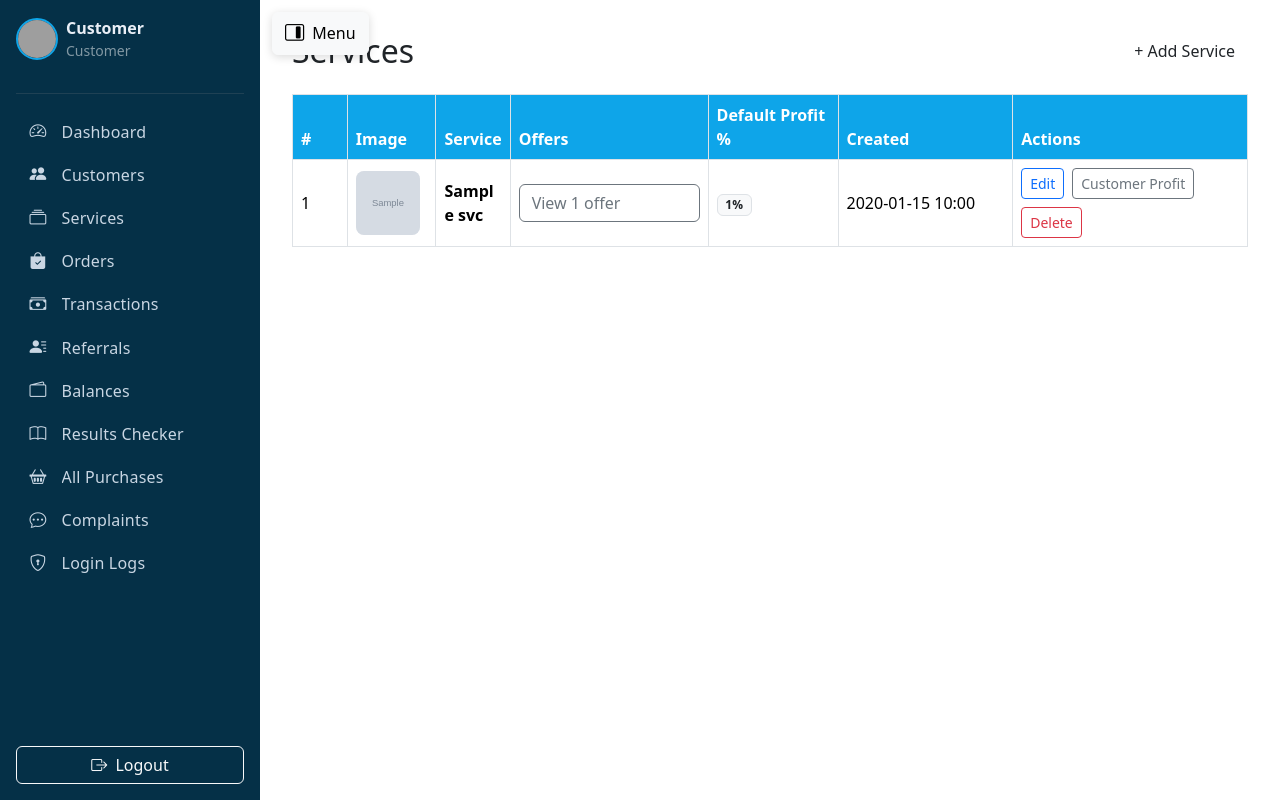
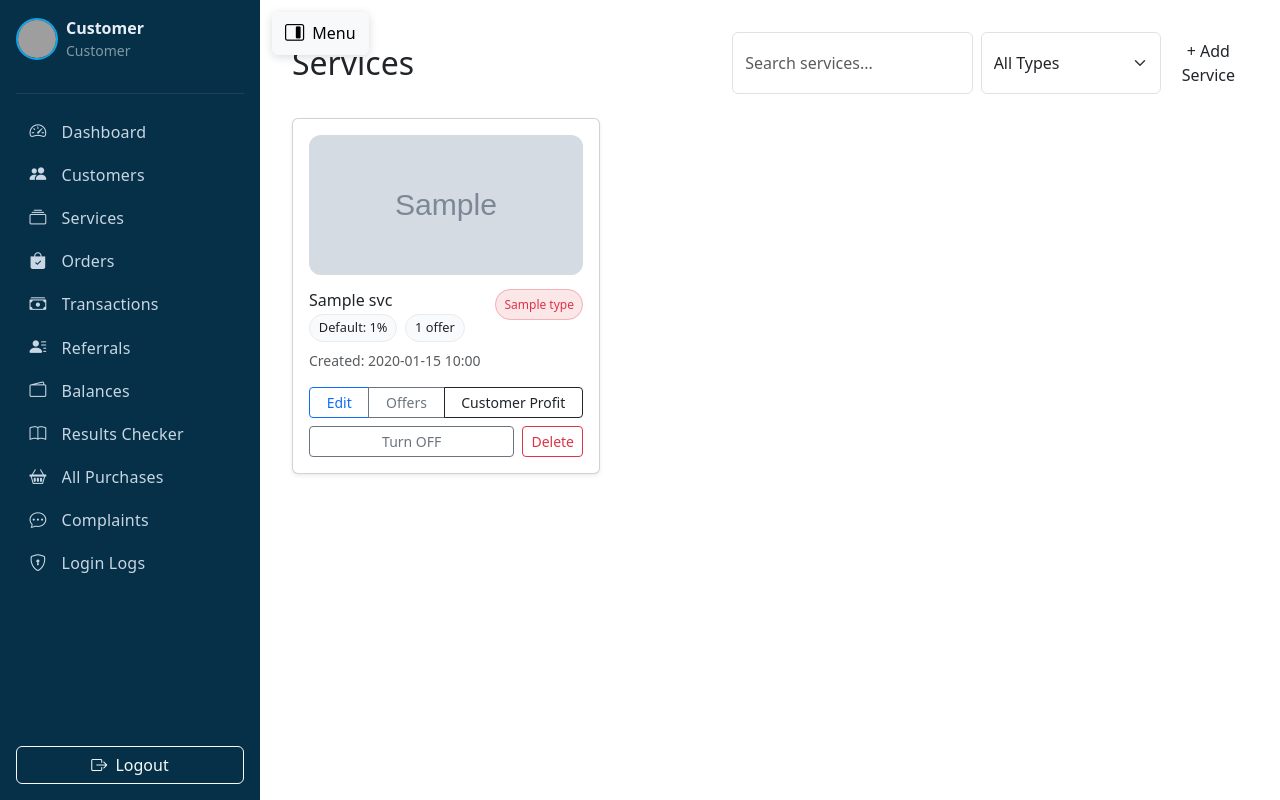
Before and after one commit to Cybok06/nagonu_updated, a Flask app: template templates/admin_services.html in a window 1280 px wide. Run offline with Flask 3, Linux system fonts and the light colour scheme; the template is opened without the code that fills it: most values are stand-ins (such as "Sample title", 1, 10 or a date in 2020); grey boxes marked "Sample" are stand-in pictures; parts of the project's set-up code (start-up, migrations or seed data) failed here and were passed over; grey boxes are pictures that could not be loaded.

Commit message:
Update admin_services.html

```diff
--- a/templates/admin_services.html
+++ b/templates/admin_services.html
@@ -14,48 +14,29 @@
     @media (min-width: 992px) { .admin-content { margin-left: 260px; padding: 2rem; } }
     @media (max-width: 991px) { .admin-content { margin-top: 1rem; padding: 1rem; } }
 
-    /* Table wrapper */
-    .services-table-wrapper { overflow-x: auto; }
-    .services-table-wrapper .table { min-width: 820px; margin-bottom: 0; }
-
-    table thead tr th { background-color: var(--sea-blue) !important; color:#fff !important; }
-    .img-preview { width:64px; height:64px; border-radius:8px; object-fit:cover; background:#f3f6f9; }
-    .img-preview-lg { width:100%; height:180px; object-fit:cover; border-radius:10px; background:#f3f6f9; }
-
     .btn-seablue { background-color: var(--sea-blue); border-color: var(--sea-blue); color:#fff; }
     .btn-seablue:hover { filter:brightness(0.95); color:#fff; }
     .small-muted { font-size:.9rem; color:#6c757d; }
 
-    /* Mobile cards */
-    @media (max-width: 576px) {
-      .service-card { border:1px solid #e9ecef; border-radius:12px; padding:12px; margin-bottom:12px; }
-      .service-card .title { font-weight:600; }
-      .service-card .actions .btn { margin-right:6px; margin-top:6px; }
-      .services-table-wrapper { display:none; }
-    }
-    @media (min-width: 577px) { .services-cards-wrapper { display:none; } }
+    /* Service cards grid */
+    .svc-card-img { width:100%; height:140px; object-fit:cover; border-radius:12px; background:#f3f6f9; }
+    .svc-type-badge { font-size:.75rem; padding:.35rem .5rem; border-radius:999px; }
+    .svc-type-API { background:rgba(25,135,84,.12); color:#198754; border:1px solid rgba(25,135,84,.3); }
+    .svc-type-OFF { background:rgba(220,53,69,.12); color:#dc3545; border:1px solid rgba(220,53,69,.3); }
+    .svc-chip { background:#f8fafc; border:1px solid #e9ecef; border-radius:999px; padding:.2rem .55rem; font-size:.8rem; }
 
-    /* Modal: keep footer visible while scrolling */
-    .modal .modal-footer {
-      position: sticky;
-      bottom: 0;
-      background: #fff;
-      z-index: 2;
-      border-top: 1px solid rgba(0,0,0,.125);
-    }
-    .modal-dialog-scrollable .modal-body { padding-bottom: 1rem; }
+    /* Modal: long-friendly with sticky header + footer */
+    .modal-header { position: sticky; top: 0; background: #fff; z-index: 3; border-bottom: 1px solid rgba(0,0,0,.125); }
+    .modal-footer { position: sticky; bottom: 0; background: #fff; z-index: 3; border-top: 1px solid rgba(0,0,0,.125); }
+    .modal-dialog-xxl { max-width: min(1200px, 96vw); } /* roomy */
+    .img-preview-lg { width:100%; height:220px; object-fit:cover; border-radius:10px; background:#f3f6f9; }
 
-    /* Offers grid in edit modal */
-    .offers-grid thead th { position: sticky; top: 0; background: #fff; z-index: 1; }
-    .offers-grid input { min-width: 100px; }
+    /* Offers grid inside modals */
+    .offers-grid thead th { position: sticky; top: 0; background: #fff; z-index: 2; }
+    .offers-grid input { min-width: 110px; }
     .offers-grid .row-actions { width: 48px; }
     .paste-hint { font-size: .85rem; color:#6c757d; }
 
-    /* Customer profit modal */
-    .cp-search { position: sticky; top: 0; z-index: 1; background: #fff; padding-top: .25rem; }
-    .table-sm td, .table-sm th { vertical-align: middle; }
-
-    /* Very small phones */
     @media (max-width: 380px) {
       .btn-sm { padding: .25rem .5rem; font-size: .8rem; }
       .badge { font-size: .7rem; }
@@ -69,124 +50,75 @@
   <div class="admin-content">
     <div class="d-flex justify-content-between align-items-center mb-4 flex-wrap gap-2">
       <h2 class="mb-0">Services</h2>
+      <div class="d-flex gap-2">
+        <input id="svcSearch" type="text" class="form-control" placeholder="Search services...">
+        <select id="typeFilter" class="form-select" style="max-width:180px">
+          <option value="">All Types</option>
+          <option value="API">API (On)</option>
+          <option value="OFF">OFF</option>
+        </select>
         <button class="btn btn-seablue" data-bs-toggle="modal" data-bs-target="#addServiceModal">+ Add Service</button>
       </div>
-
-    <!-- Desktop / Tablet Table -->
-    <div class="services-table-wrapper">
-      <table class="table table-bordered table-hover align-middle">
-        <thead>
-          <tr>
-            <th style="width:60px;">#</th>
-            <th style="width:90px;">Image</th>
-            <th>Service</th>
-            <th style="width:220px;">Offers</th>
-            <th style="width:140px;">Default Profit %</th>
-            <th style="width:180px;">Created</th>
-            <th style="width:260px;">Actions</th>
-          </tr>
-        </thead>
-        <tbody>
-        {% for svc in services %}
-          {% set sid = svc._id_str %}
-          <tr>
-            <td>{{ loop.index }}</td>
-            <td>
-              {% if svc.image_url %}
-                <img src="{{ svc.image_url }}" class="img-preview" alt="img">
-              {% else %}-{% endif %}
-            </td>
-            <td class="fw-semibold text-break">{{ svc.name }}</td>
-
-            <!-- OFFERS: modal -->
-            <td>
-              {% set count = svc.offers|length if svc.offers else 0 %}
-              {% if count > 0 %}
-                <button class="btn btn-outline-secondary w-100 text-start"
-                        data-bs-toggle="modal"
-                        data-bs-target="#offersModal-{{ sid }}">
-                  View {{ count }} offer{{ '' if count == 1 else 's' }}
-                </button>
-              {% else %}
-                <span class="text-muted">No offers</span>
-              {% endif %}
-            </td>
-
-            <td>
-              <span class="badge bg-light text-dark border">
-                {{ (svc.default_profit_percent if svc.default_profit_percent is not none else 0) | round(2) }}%
-              </span>
-            </td>
-
-            <td class="text-nowrap">
-              {{ svc.created_at.strftime('%Y-%m-%d %H:%M') if svc.created_at else '-' }}
-            </td>
-
-            <td>
-              <div class="d-flex flex-wrap gap-2">
-                <button class="btn btn-sm btn-outline-primary" data-bs-toggle="modal" data-bs-target="#editServiceModal-{{ sid }}">Edit</button>
-                <button class="btn btn-sm btn-outline-secondary" data-bs-toggle="modal" data-bs-target="#setCustomerProfitModal-{{ sid }}">Customer Profit</button>
-                <form method="post" action="{{ url_for('admin_services.delete_service', service_id=sid) }}" onsubmit="return confirm('Delete this service?');">
-                  <button class="btn btn-sm btn-outline-danger" type="submit">Delete</button>
-                </form>
-              </div>
-            </td>
-          </tr>
-        {% endfor %}
-        {% if services|length == 0 %}
-          <tr><td colspan="7" class="text-center">No services found.</td></tr>
-        {% endif %}
-        </tbody>
-      </table>
     </div>
 
-    <!-- Mobile Cards -->
-    <div class="services-cards-wrapper">
+    <!-- Cards grid -->
+    <div id="servicesGrid" class="row g-3">
       {% for svc in services %}
         {% set sid = svc._id_str %}
         {% set count = svc.offers|length if svc.offers else 0 %}
-        <div class="service-card">
-          <div class="d-flex align-items-center">
-            {% if svc.image_url %}
-              <img src="{{ svc.image_url }}" class="img-preview me-2" alt="img">
-            {% endif %}
-            <div class="flex-grow-1">
-              <div class="title text-break">{{ svc.name }}</div>
-              <div class="d-flex gap-2 flex-wrap mt-1">
-                <span class="badge bg-light text-dark border">Default: {{ (svc.default_profit_percent if svc.default_profit_percent is not none else 0) | round(2) }}%</span>
-                <small class="text-muted">{{ svc.created_at.strftime('%Y-%m-%d %H:%M') if svc.created_at else '-' }}</small>
+        {% set t = (svc.type or 'API') %}
+        <div class="col-12 col-sm-6 col-lg-4 col-xxl-3 svc-card" data-name="{{ (svc.name or '')|lower }}" data-type="{{ t }}">
+          <div class="card shadow-sm h-100">
+            <div class="card-body d-flex flex-column">
+              <img src="{{ svc.image_url or '' }}" alt="" class="svc-card-img mb-3">
+              <div class="d-flex align-items-start justify-content-between">
+                <div class="me-2">
+                  <div class="h6 mb-1 text-break">{{ svc.name }}</div>
+                  <div class="d-flex flex-wrap gap-2">
+                    <span class="svc-chip">Default: {{ (svc.default_profit_percent if svc.default_profit_percent is not none else 0) | round(2) }}%</span>
+                    <span class="svc-chip">{{ count }} offer{{ '' if count == 1 else 's' }}</span>
                   </div>
+                </div>
+                <div class="text-end">
+                  <span class="svc-type-badge {{ 'svc-type-API' if t=='API' else 'svc-type-OFF' }}">{{ t }}</span>
                 </div>
               </div>
 
-          <div class="mt-2">
-            {% if count > 0 %}
-              <button class="btn btn-outline-secondary w-100"
-                      data-bs-toggle="modal"
-                      data-bs-target="#offersModal-{{ sid }}">
-                View {{ count }} offer{{ '' if count == 1 else 's' }}
-              </button>
-            {% else %}
-              <span class="text-muted">No offers</span>
-            {% endif %}
+              <div class="small text-muted mt-2">
+                Created: {{ svc.created_at.strftime('%Y-%m-%d %H:%M') if svc.created_at else '-' }}
               </div>
 
-          <div class="actions mt-2 d-flex flex-wrap">
-            <button class="btn btn-sm btn-outline-primary me-2" data-bs-toggle="modal" data-bs-target="#editServiceModal-{{ sid }}">Edit</button>
-            <button class="btn btn-sm btn-outline-secondary me-2" data-bs-toggle="modal" data-bs-target="#setCustomerProfitModal-{{ sid }}">Customer Profit</button>
-            <form class="d-inline" method="post" action="{{ url_for('admin_services.delete_service', service_id=sid) }}" onsubmit="return confirm('Delete this service?');">
+              <div class="mt-3 d-grid gap-2">
+                <div class="btn-group" role="group">
+                  <button class="btn btn-sm btn-outline-primary" data-bs-toggle="modal" data-bs-target="#editServiceModal-{{ sid }}">Edit</button>
+                  <button class="btn btn-sm btn-outline-secondary" data-bs-toggle="modal" data-bs-target="#offersModal-{{ sid }}">Offers</button>
+                  <button class="btn btn-sm btn-outline-dark" data-bs-toggle="modal" data-bs-target="#setCustomerProfitModal-{{ sid }}">Customer Profit</button>
+                </div>
+                <div class="d-flex gap-2">
+                  <button class="btn btn-sm {{ 'btn-success' if t=='OFF' else 'btn-outline-secondary' }} flex-grow-1"
+                          onclick="toggleType('{{ sid }}', '{{ t }}', this)">
+                    {{ 'Turn ON (API)' if t=='OFF' else 'Turn OFF' }}
+                  </button>
+                  <form method="post" action="{{ url_for('admin_services.delete_service', service_id=sid) }}"
+                        onsubmit="return confirm('Delete this service?');">
                     <button class="btn btn-sm btn-outline-danger" type="submit">Delete</button>
                   </form>
                 </div>
               </div>
+            </div>
+          </div>
+        </div>
       {% endfor %}
-      {% if services|length == 0 %}<div class="text-center text-muted">No services found.</div>{% endif %}
+
+      {% if services|length == 0 %}
+        <div class="col-12 text-center text-muted">No services found.</div>
+      {% endif %}
     </div>
   </div>
 
-  <!-- Add Service -->
+  <!-- Add Service (roomy & long-friendly) -->
   <div class="modal fade" id="addServiceModal" tabindex="-1" aria-hidden="true">
-    <div class="modal-dialog modal-lg modal-dialog-scrollable modal-fullscreen-sm-down">
+    <div class="modal-dialog modal-dialog-scrollable modal-fullscreen-sm-down modal-dialog-centered modal-dialog-xxl">
       <div class="modal-content">
         <form method="post" action="{{ url_for('admin_services.create_service') }}">
           <div class="modal-header">
@@ -209,10 +141,12 @@
                 <label class="form-label">Service Name</label>
                 <input type="text" name="service_name" class="form-control" placeholder="e.g., MTN" required>
 
-                <div class="mt-3">
+                <div class="row g-3 mt-1">
+                  <div class="col-sm-6">
                     <label class="form-label">Default Profit (%)</label>
                     <input type="number" step="0.01" min="0" name="default_profit_percent" class="form-control" placeholder="e.g., 50">
                     <small class="small-muted">Used when a customer‑specific profit is not set.</small>
+                  </div>
                 </div>
               </div>
             </div>
@@ -221,12 +155,28 @@
 
             <div class="d-flex justify-content-between align-items-center mb-2">
               <h6 class="mb-0">Offers</h6>
-              <button type="button" class="btn btn-sm btn-secondary add-offer-btn" data-target-container="#create_offers_container">+ Add Offer</button>
+              <div class="d-flex gap-2">
+                <button type="button" class="btn btn-sm btn-secondary add-offer-btn" data-target-container="#create_offers_tbody">+ Add</button>
+                <button type="button" class="btn btn-sm btn-outline-dark" data-paste-target="#create_offers_tbody">Paste CSV</button>
+              </div>
             </div>
 
-            <div id="create_offers_container" class="vstack gap-2">
-              <!-- first row added/reset by JS on modal open -->
+            <div class="table-responsive" style="max-height: 60vh;">
+              <table class="table table-sm offers-grid align-middle">
+                <thead>
+                  <tr>
+                    <th style="width: 220px;">Amount</th>
+                    <th>Value (e.g., 1GB or {'id':1,'volume':1000})</th>
+                    <th class="row-actions"></th>
+                  </tr>
+                </thead>
+                <tbody id="create_offers_tbody">
+                  <!-- seeded by JS -->
+                </tbody>
+              </table>
             </div>
+
+            <div class="paste-hint">Tip: Paste rows like <code>20,1GB</code> (Amount,Value).</div>
           </div>
 
           <div class="modal-footer">
@@ -241,15 +191,14 @@
     {% set sid = svc._id_str %}
     {% set count = svc.offers|length if svc.offers else 0 %}
 
-    <!-- OFFERS VIEW MODAL (per service) -->
+    <!-- Offers viewer (scrolls long) -->
     <div class="modal fade" id="offersModal-{{ sid }}" tabindex="-1" aria-hidden="true">
-      <div class="modal-dialog modal-lg modal-dialog-scrollable modal-fullscreen-sm-down">
+      <div class="modal-dialog modal-dialog-scrollable modal-fullscreen-sm-down modal-dialog-centered modal-dialog-xxl">
         <div class="modal-content">
           <div class="modal-header">
             <h5 class="modal-title">Offers — {{ svc.name }}</h5>
             <button type="button" class="btn-close" data-bs-dismiss="modal" aria-label="Close"></button>
           </div>
-
           <div class="modal-body">
             {% if count > 0 %}
               <div class="table-responsive">
@@ -274,7 +223,6 @@
               <div class="text-muted">No offers for this service.</div>
             {% endif %}
           </div>
-
           <div class="modal-footer">
             <button class="btn btn-outline-primary" data-bs-target="#editServiceModal-{{ sid }}" data-bs-toggle="modal" data-bs-dismiss="modal">
               Edit Offers
@@ -285,9 +233,9 @@
       </div>
     </div>
 
-    <!-- EDIT SERVICE -->
+    <!-- Edit Service (roomy + long offers editor) -->
     <div class="modal fade" id="editServiceModal-{{ sid }}" tabindex="-1" aria-hidden="true">
-      <div class="modal-dialog modal-xl modal-dialog-scrollable modal-fullscreen-md-down">
+      <div class="modal-dialog modal-dialog-scrollable modal-fullscreen-md-down modal-dialog-centered modal-dialog-xxl">
         <div class="modal-content">
           <form method="post" action="{{ url_for('admin_services.update_service', service_id=sid) }}">
             <div class="modal-header">
@@ -311,11 +259,13 @@
                   <label class="form-label">Service Name</label>
                   <input type="text" name="service_name" value="{{ svc.name }}" class="form-control" required>
 
-                  <div class="mt-3">
+                  <div class="row g-3 mt-1">
+                    <div class="col-sm-6">
                       <label class="form-label">Default Profit (%)</label>
                       <input type="number" step="0.01" min="0" name="default_profit_percent" class="form-control"
                              value="{{ (svc.default_profit_percent if svc.default_profit_percent is not none else 0) | round(2) }}">
                       <small class="small-muted">Used when a customer‑specific profit is not set.</small>
+                    </div>
                   </div>
                 </div>
               </div>
@@ -330,12 +280,12 @@
                 </div>
               </div>
 
-              <div class="table-responsive" style="max-height: 50vh;">
+              <div class="table-responsive" style="max-height: 60vh;">
                 <table class="table table-sm offers-grid align-middle">
                   <thead>
                     <tr>
                       <th style="width: 220px;">Amount</th>
-                      <th>Value (e.g., 1GB or JSON)</th>
+                      <th>Value (e.g., 1GB or {'id':1,'volume':1000})</th>
                       <th class="row-actions"></th>
                     </tr>
                   </thead>
@@ -369,9 +319,9 @@
       </div>
     </div>
 
-    <!-- Set Customer Profit (with listing + inline edit + delete + search) -->
+    <!-- Customer Profit -->
     <div class="modal fade" id="setCustomerProfitModal-{{ sid }}" tabindex="-1" aria-hidden="true">
-      <div class="modal-dialog modal-lg modal-dialog-scrollable modal-fullscreen-sm-down">
+      <div class="modal-dialog modal-dialog-scrollable modal-fullscreen-sm-down modal-dialog-centered modal-dialog-xxl">
         <div class="modal-content">
           <div class="modal-header">
             <h5 class="modal-title">Customer Profit — {{ svc.name }}</h5>
@@ -379,7 +329,7 @@
           </div>
 
           <div class="modal-body">
-            <!-- Add / Update (upsert) -->
+            <!-- Add / Update -->
             <div class="border rounded p-3 mb-3">
               <h6 class="mb-3">Add / Update Customer Profit</h6>
               <form class="row g-2 align-items-end" method="post" action="{{ url_for('admin_services.set_customer_profit_for_service', service_id=sid) }}">
@@ -411,7 +361,7 @@
             <!-- Existing overrides -->
             <div class="d-flex justify-content-between align-items-center mb-2 flex-wrap gap-2">
               <h6 class="mb-0">Existing Customer Overrides</h6>
-              <input type="text" class="form-control form-control-sm cp-search" style="max-width:280px"
+              <input type="text" class="form-control form-control-sm" style="max-width:280px"
                      placeholder="Filter overrides..." data-filter-table="#cp_table_{{ sid }}">
             </div>
 
@@ -469,13 +419,69 @@
 
   <script src="https://cdn.jsdelivr.net/npm/bootstrap@5.3.3/dist/js/bootstrap.bundle.min.js"></script>
   <script>
+    /* ---------------- Search & Filter ---------------- */
+    const svcSearch = document.getElementById('svcSearch');
+    const typeFilter = document.getElementById('typeFilter');
+    function applyFilter() {
+      const q = (svcSearch?.value || '').toLowerCase();
+      const t = (typeFilter?.value || '');
+      document.querySelectorAll('.svc-card').forEach(card => {
+        const name = card.getAttribute('data-name') || '';
+        const type = card.getAttribute('data-type') || '';
+        const okName = !q || name.includes(q);
+        const okType = !t || t === type;
+        card.style.display = (okName && okType) ? '' : 'none';
+      });
+    }
+    svcSearch?.addEventListener('input', applyFilter);
+    typeFilter?.addEventListener('change', applyFilter);
+
+    /* ---------------- Toggle Type (API <-> OFF) ---------------- */
+    async function toggleType(id, current, btn) {
+      try {
+        const desired = current === 'OFF' ? 'API' : 'OFF';
+        btn?.setAttribute('disabled', 'disabled');
+        const res = await fetch(`/admin/services/${id}/type`, {
+          method: 'POST',
+          headers: { 'Content-Type': 'application/json', 'X-Requested-With': 'XMLHttpRequest' },
+          body: JSON.stringify({ type: desired })
+        });
+        const data = await res.json();
+        if (data.success) {
+          // update UI without full reload
+          const card = btn.closest('.svc-card');
+          if (card) {
+            card.setAttribute('data-type', data.type);
+            const badge = card.querySelector('.svc-type-badge');
+            if (badge) {
+              badge.textContent = data.type;
+              badge.classList.toggle('svc-type-API', data.type === 'API');
+              badge.classList.toggle('svc-type-OFF', data.type === 'OFF');
+            }
+            // flip button label/style
+            btn.classList.toggle('btn-success', data.type === 'OFF');
+            btn.classList.toggle('btn-outline-secondary', data.type !== 'OFF');
+            btn.textContent = (data.type === 'OFF') ? 'Turn ON (API)' : 'Turn OFF';
+            // also update "current" for next click
+            btn.setAttribute('onclick', `toggleType('${id}', '${data.type}', this)`);
+          }
+          applyFilter(); // in case filter should hide/show after change
+        } else {
+          alert(data.error || 'Failed to update type.');
+        }
+      } catch (e) {
+        alert('Network error.');
+      } finally {
+        btn?.removeAttribute('disabled');
+      }
+    }
+
     /* ---------------- Image upload (create + edit) ---------------- */
     async function uploadToServer(file, { statusEl, previewEl, hiddenInputEl }) {
       if (!file) return;
       const formData = new FormData();
       formData.append("image", file);
       if (statusEl) statusEl.textContent = "Uploading...";
-
       try {
         const res = await fetch("/upload_service_image", { method: "POST", body: formData });
         const data = await res.json();
@@ -493,7 +499,7 @@
       }
     }
 
-    /* ---------------- Dynamic rows + CSV paste ---------------- */
+    /* ---------------- Offers grid helpers ---------------- */
     function addOfferRow(container) {
       const tr = document.createElement("tr");
       tr.className = "offer-row";
@@ -505,24 +511,11 @@
       container.appendChild(tr);
     }
 
-    function resetCreateOffers() {
-      const cont = document.getElementById("create_offers_container");
-      if (!cont) return;
-      cont.innerHTML = "";
-      const row = document.createElement("div");
-      row.className = "offer-row row g-2";
-      row.innerHTML = `
-        <div class="col-12 col-md-4">
-          <input type="number" step="0.01" min="0" class="form-control" name="offers_amount[]" placeholder="Amount (e.g., 20)">
-        </div>
-        <div class="col-10 col-md-7">
-          <input type="text" class="form-control" name="offers_value[]" placeholder="Value (e.g., 1GB or {'id':1,'volume':1000})">
-        </div>
-        <div class="col-2 col-md-1 d-grid">
-          <button type="button" class="btn btn-outline-danger remove-offer-btn">&times;</button>
-        </div>
-      `;
-      cont.appendChild(row);
+    function seedCreateOffers() {
+      const tbody = document.getElementById("create_offers_tbody");
+      if (!tbody) return;
+      tbody.innerHTML = "";
+      addOfferRow(tbody);
     }
 
     // CSV paste helper: “Amt,Value” per line
@@ -553,7 +546,7 @@
       });
     }
 
-    /* ---------------- Filters (search) ---------------- */
+    /* ---------------- Filters for selects & tables ---------------- */
     // Filter <select> options for customer picker
     document.addEventListener('input', function(e) {
       const inp = e.target.closest('[data-filter-select]');
@@ -588,7 +581,7 @@
 
     /* ---------------- Page wiring ---------------- */
     document.addEventListener("DOMContentLoaded", function () {
-      // Add modal: reset fields every open
+      // Seed create modal offers each time it's opened
       const addModal = document.getElementById("addServiceModal");
       if (addModal) {
         addModal.addEventListener("show.bs.modal", () => {
@@ -598,7 +591,7 @@
           if (hidden) hidden.value = "";
           if (prev) prev.src = "";
           if (stat) stat.textContent = "";
-          resetCreateOffers();
+          seedCreateOffers();
         });
       }
 
@@ -632,22 +625,7 @@
         addBtn.addEventListener("click", function () {
           const cont = document.querySelector(containerSel);
           if (!cont) return;
-          if (cont.tagName === "TBODY") addOfferRow(cont);
-          else {
-            const row = document.createElement("div");
-            row.className = "offer-row row g-2";
-            row.innerHTML = `
-              <div class="col-12 col-md-4">
-                <input type="number" step="0.01" min="0" class="form-control" name="offers_amount[]" placeholder="Amount">
-              </div>
-              <div class="col-10 col-md-7">
-                <input type="text" class="form-control" name="offers_value[]" placeholder="Value (e.g., 1GB or {'id':1,'volume':1000})">
-              </div>
-              <div class="col-2 col-md-1 d-grid">
-                <button type="button" class="btn btn-outline-danger remove-offer-btn">&times;</button>
-              </div>`;
-            cont.appendChild(row);
-          }
+          addOfferRow(cont);
         });
       });
 
```
Lines whose indentation alone changed are shown as unchanged.
